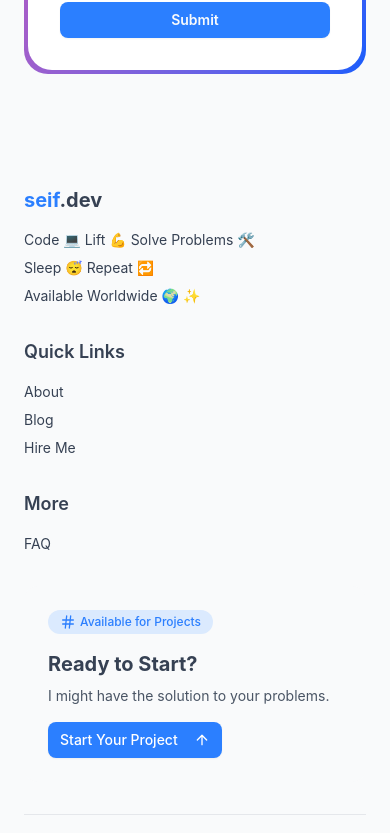
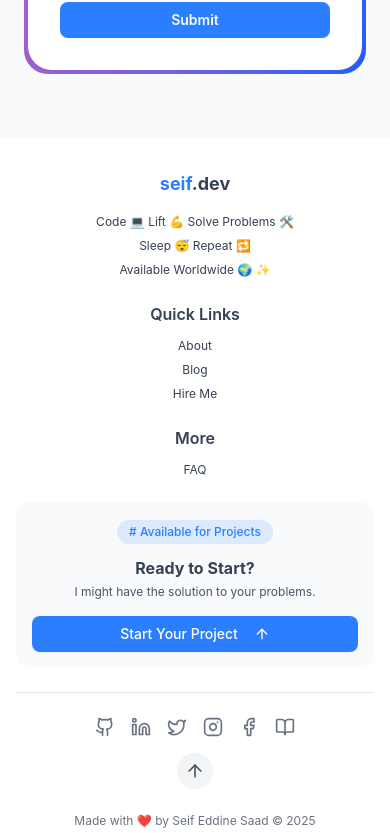
Before and after one commit to seifeddinesaad01/Seif.dev, a Next.js app: page / in a window 390 px wide. Shown: the part 5975-6808 px from the top of the page. Built offline with nearby package versions, Linux system fonts and the light colour scheme.

Commit message:
fixing build issue and improve responsiveness of the footer

```diff
--- a/app/components/Footer.tsx
+++ b/app/components/Footer.tsx
@@ -1,7 +1,7 @@
 "use client";
 import React from 'react';
 import Link from 'next/link';
-import { Github, Linkedin, Twitter, MessageCircle, Hash, Instagram, Facebook, BookOpen, ArrowUp } from 'lucide-react';
+import { Github, Linkedin, Twitter, Instagram, Facebook, BookOpen, ArrowUp } from 'lucide-react';
 import { Button } from '@/components/ui/button';
 
 const Footer: React.FC = () => {
@@ -10,15 +10,16 @@ const Footer: React.FC = () => {
   };
 
   return (
-    <footer className=" text-gray-700">
-      <div className="max-w-7xl mx-auto px-6 md:px-8 lg:px-16 py-12">
-        <div className="grid grid-cols-1 md:grid-cols-4 gap-8">
+    <footer className="text-gray-700 bg-white">
+      <div className="max-w-7xl mx-auto px-4 sm:px-6 md:px-8 lg:px-16 py-8 md:py-12">
+        <div className="grid grid-cols-1 sm:grid-cols-2 md:grid-cols-4 gap-6 md:gap-8">
+
           {/* Brand & Motto */}
-          <div>
-            <h3 className="text-xl font-bold">
+          <div className="text-center sm:text-left">
+            <h3 className="text-lg sm:text-xl font-bold">
               <span className="text-blue-500">seif</span>.dev
             </h3>
-            <ul className="mt-4 space-y-2 text-sm">
+            <ul className="mt-4 space-y-2 text-xs sm:text-sm">
               <li>
                 Code <span role="img" aria-label="laptop">💻</span> Lift <span role="img" aria-label="strong">💪</span> Solve Problems <span role="img" aria-label="wrench">🛠️</span>
               </li>
@@ -32,9 +33,9 @@ const Footer: React.FC = () => {
           </div>
 
           {/* Quick Links */}
-          <div>
-            <h4 className="text-lg font-semibold mb-4">Quick Links</h4>
-            <ul className="space-y-2 text-sm">
+          <div className="text-center sm:text-left">
+            <h4 className="text-base sm:text-lg font-semibold mb-3">Quick Links</h4>
+            <ul className="space-y-2 text-xs sm:text-sm">
               <li><Link href="/about" className="hover:text-blue-500">About</Link></li>
               <li><Link href="/blog" className="hover:text-blue-500">Blog</Link></li>
               <li><Link href="/hire-me" className="hover:text-blue-500">Hire Me</Link></li>
@@ -42,36 +43,38 @@ const Footer: React.FC = () => {
           </div>
 
           {/* More */}
-          <div>
-            <h4 className="text-lg font-semibold mb-4">More</h4>
-            <ul className="space-y-2 text-sm">
+          <div className="text-center sm:text-left">
+            <h4 className="text-base sm:text-lg font-semibold mb-3">More</h4>
+            <ul className="space-y-2 text-xs sm:text-sm">
               <li><Link href="/faq" className="hover:text-blue-500">FAQ</Link></li>
             </ul>
           </div>
 
           {/* CTA Card */}
-          <div className="bg-gray-50 rounded-xl p-6">
-            <span className="inline-flex items-center bg-blue-100 text-blue-500 rounded-full px-3 py-1 text-xs font-medium mb-4">
-              <Hash className="w-4 h-4 mr-1" /> Available for Projects
+          <div className="bg-gray-50 rounded-xl p-4 sm:p-6 text-center">
+            <span className="inline-flex items-center justify-center bg-blue-100 text-blue-500 rounded-full px-3 py-1 text-xs font-medium mb-3">
+              # Available for Projects
             </span>
-            <h4 className="text-xl font-bold mb-2">Ready to Start?</h4>
-            <p className="text-gray-600 mb-4 text-sm">I might have the solution to your problems.</p>
-            <Button className='bg-blue-500 hover:bg-blue-600 text-white' asChild>
-              <Link href="/hire-me" >Start Your Project <ArrowUp className="w-4 h-4 ml-2" /></Link>
+            <h4 className="text-base sm:text-xl font-bold mb-1">Ready to Start?</h4>
+            <p className="text-gray-600 mb-4 text-xs sm:text-sm">I might have the solution to your problems.</p>
+            <Button className="bg-blue-500 hover:bg-blue-600 text-white w-full" asChild>
+              <Link href="/hire-me" className="flex items-center justify-center">
+                Start Your Project <ArrowUp className="w-4 h-4 ml-2" />
+              </Link>
             </Button>
           </div>
         </div>
 
         {/* Divider */}
-        <div className="border-t border-gray-200 my-8" />
+        <div className="border-t border-gray-200 my-6 md:my-8" />
 
         {/* Social & Back to Top */}
-        <div className="flex flex-col items-center space-y-4">
+        <div className="flex flex-col items-center space-y-4 sm:flex-row sm:justify-between sm:space-y-0 sm:space-x-4">
           <div className="flex space-x-4 text-gray-500">
             <Link href="https://github.com/seifeddinesaad01" aria-label="GitHub"><Github className="w-5 h-5 hover:text-gray-900" /></Link>
             <Link href="https://www.linkedin.com/in/seif-eddine-saad-3728aa19b" aria-label="LinkedIn"><Linkedin className="w-5 h-5 hover:text-blue-600" /></Link>
             <Link href="https://x.com/Saif71564790" aria-label="Twitter"><Twitter className="w-5 h-5 hover:text-blue-400" /></Link>
-            <Link href="https://instagram.com/yourusername" aria-label="Instagram"><Instagram className="w-5 h-5 hover:text-blue-500" /></Link>
+            <Link href="https://instagram.com/yourusername" aria-label="Instagram"><Instagram className="w-5 h-5 hover:text-pink-500" /></Link>
             <Link href="https://www.facebook.com/saiiif001" aria-label="Facebook"><Facebook className="w-5 h-5 hover:text-blue-800" /></Link>
             <Link href="https://dev.to/seif_eddine_saad" aria-label="Docs"><BookOpen className="w-5 h-5 hover:text-gray-900" /></Link>
           </div>
@@ -81,7 +84,7 @@ const Footer: React.FC = () => {
         </div>
 
         {/* Footer Bottom */}
-        <div className="mt-6 text-center text-sm text-gray-500 space-y-1">
+        <div className="mt-6 text-center text-xs sm:text-sm text-gray-500 space-y-1">
           <p>Made with <span role="img" aria-label="heart">❤️</span> by Seif Eddine Saad © {new Date().getFullYear()}</p>
           <p>Protected by reCAPTCHA (<Link href="https://policies.google.com/privacy" className="underline">Privacy</Link> &amp; <Link href="https://policies.google.com/terms" className="underline">Terms</Link>)</p>
         </div>
--- a/package.json
+++ b/package.json
@@ -14,6 +14,7 @@
     "aws-sdk": "^2.1692.0",
     "class-variance-authority": "^0.7.1",
     "clsx": "^2.1.1",
+    "date-fns": "^4.1.0",
     "dotenv": "^17.0.0",
     "formik": "^2.4.6",
     "framer-motion": "^12.9.4",
--- a/utils/sendEmail.ts
+++ b/utils/sendEmail.ts
@@ -6,9 +6,9 @@ import AWS from "aws-sdk";
 process.env.AWS_SDK_LOAD_CONFIG = "1";
 
 AWS.config.update({
-  accessKeyId: process.env.AWS_ACCESS_KEY_ID,
-  secretAccessKey: process.env.AWS_SECRET_ACCESS_KEY,
-  region: process.env.AWS_REGION,
+  accessKeyId: process.env.AWS_ACCESS_KEY_ID_TEST,
+  secretAccessKey: process.env.AWS_SECRET_ACCESS_KEY_TEST,
+  region: process.env.AWS_REGION_TEST,
 });
 
 const ses = new AWS.SES({ apiVersion: "2010-12-01" });
```
Also changed, not shown: 1 other file (tests, documents, lock files or other folders).
